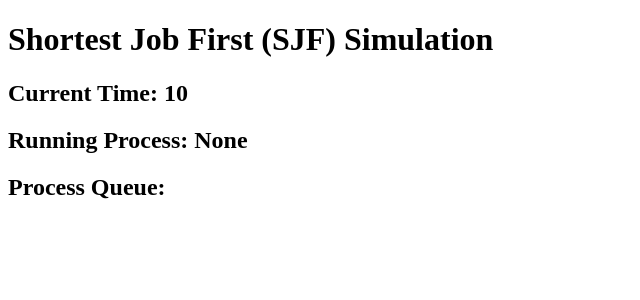
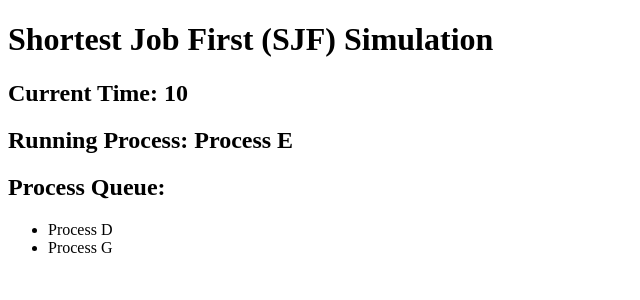
Before and after one commit to Sistemas-operativos-team/process-planning-algorithms, a React (Vite) app: page / in a window 1280 px wide. Shown: the top 300 px of the page, without its empty margins (0-640 px from the left). Built offline with nearby package versions, Linux system fonts and the light colour scheme.

Commit message:
more process added

```diff
--- a/src/components/ShortestJobFirst.jsx
+++ b/src/components/ShortestJobFirst.jsx
@@ -1,4 +1,4 @@
-import React, { useState, useEffect } from 'react';
+import { useState, useEffect } from 'react';
 
 export const ShortestJobFirst = () => {
   const [processes, setProcesses] = useState([
@@ -6,6 +6,10 @@ export const ShortestJobFirst = () => {
     { id: 2, name: 'Process B', arrivalTime: 2, burstTime: 2 },
     { id: 3, name: 'Process C', arrivalTime: 4, burstTime: 1 },
     { id: 4, name: 'Process D', arrivalTime: 5, burstTime: 3 },
+    { id: 5, name: 'Process E', arrivalTime: 6, burstTime: 2 },
+    { id: 6, name: 'Process F', arrivalTime: 7, burstTime: 1 },
+    { id: 7, name: 'Process G', arrivalTime: 8, burstTime: 5 },
+    // Agrega más procesos aquí
   ]);
 
   const [currentTime, setCurrentTime] = useState(0);
```
Also changed, not shown: src/styles.css/sjf.css (added).
